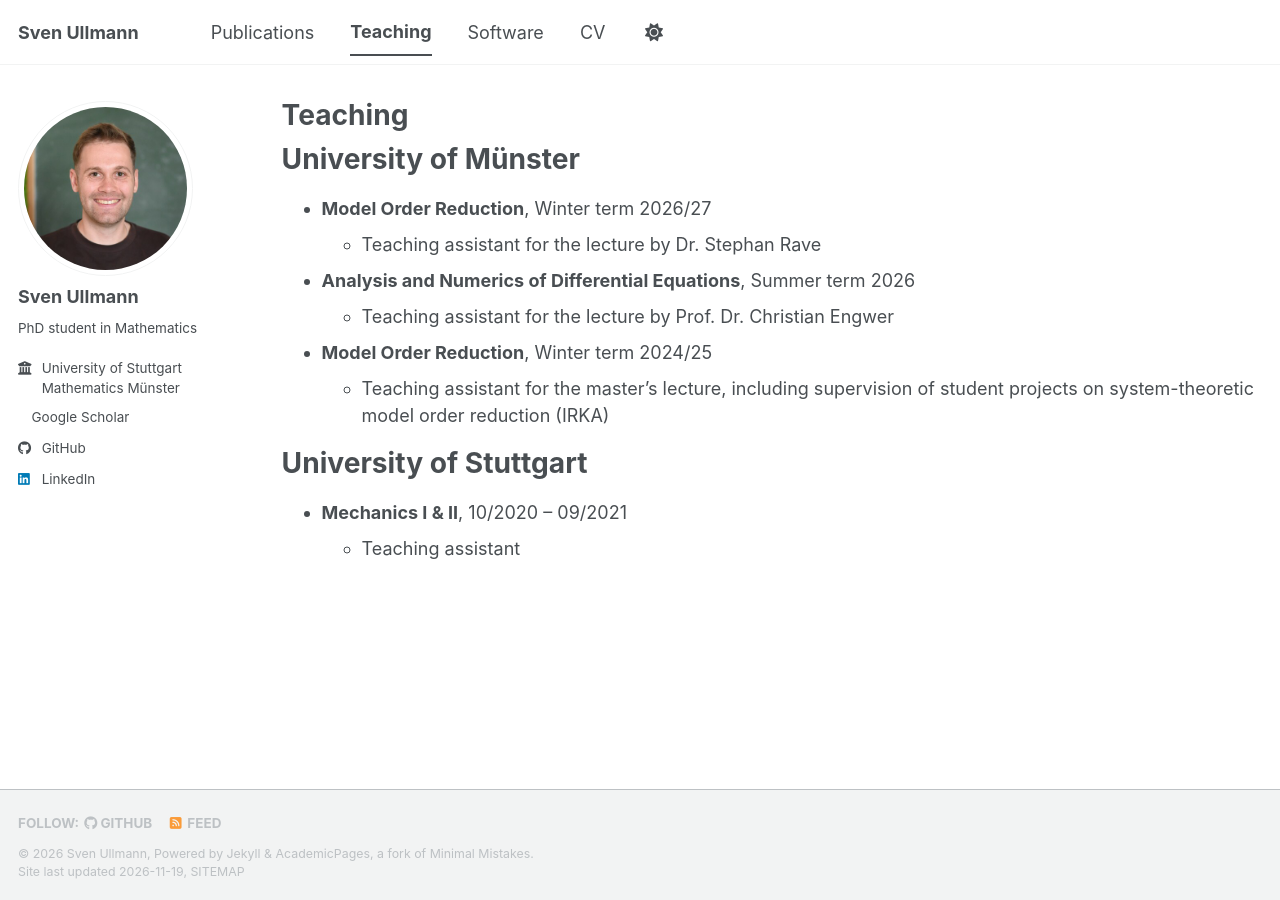
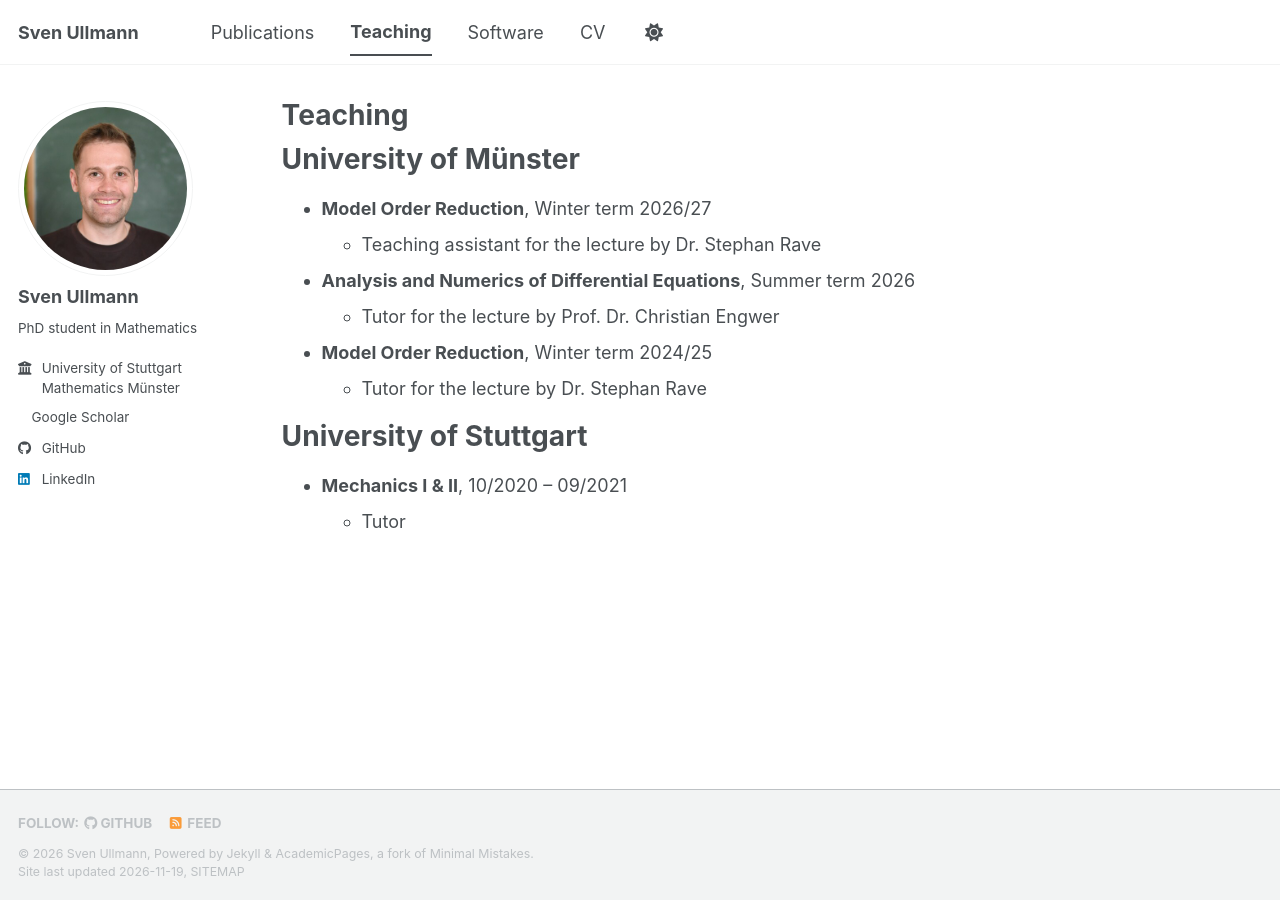
Before and after one commit to ullmannsven/ullmannsven.github.io, a Jekyll site: the page built from _pages/teaching.md, in a window 1280 px wide. Built offline with Jekyll 4.4.1, drawn with Linux system fonts in a browser that asks for light colours; a script bundle is joined from its source files by our own code; a style sheet for code colours, icons or effects is not loaded.

Commit message:
more infos

```diff
--- a/_pages/teaching.md
+++ b/_pages/teaching.md
@@ -10,11 +10,11 @@ University of Münster
 * **Model Order Reduction**, Winter term 2026/27
   * Teaching assistant for the lecture by Dr. Stephan Rave
 * **Analysis and Numerics of Differential Equations**, Summer term 2026
-  * Teaching assistant for the lecture by Prof. Dr. Christian Engwer
+  * Tutor for the lecture by Prof. Dr. Christian Engwer
 * **Model Order Reduction**, Winter term 2024/25
-  * Teaching assistant for the master's lecture, including supervision of student projects on system-theoretic model order reduction (IRKA)
+  * Tutor for the lecture by Dr. Stephan Rave
 
 University of Stuttgart
 ======
 * **Mechanics I & II**, 10/2020 – 09/2021
-  * Teaching assistant
+  * Tutor
```
